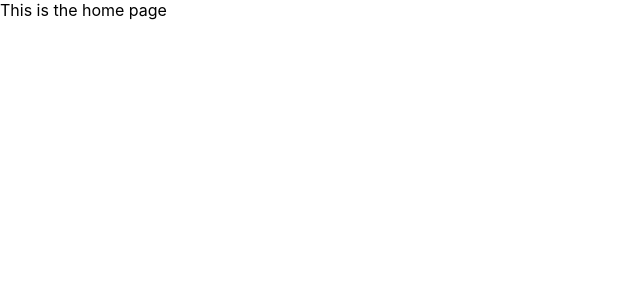
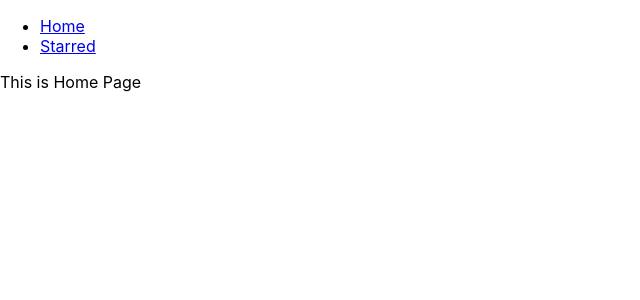
Before and after one commit to SOUMYADEVSANYAL/box-office, a React (Create React App) app: page / in a window 1280 px wide. Shown: the top 300 px of the page, without its empty margins (0-640 px from the left). Built offline with nearby package versions, Linux system fonts and the light colour scheme.

Commit message:
Nav and page components added and more eslint issues fixed.

```diff
--- a/package.json
+++ b/package.json
@@ -62,6 +62,7 @@
     "eslint-plugin-react": "^7.28.0",
     "eslint-plugin-react-hooks": "^4.3.0",
     "prettier": "^2.5.1",
-    "rimraf": "^3.0.2"
+    "rimraf": "^3.0.2",
+    "@babel/preset-react": "^7.16.7"
   }
 }
--- a/src/App.js
+++ b/src/App.js
@@ -1,17 +1,25 @@
 import React from 'react';
+
 import { Switch, Route } from 'react-router-dom';
+
+import Navs from './components/Navs';
+import Home from './pages/Home';
+import Starred from './pages/Starred';
 
 function App() {
   return (
+    <div>
+      <Navs />
       <Switch>
         <Route exact path="/">
-        This is the home page
+          <Home />
         </Route>
         <Route exact path="/starred">
-        This is the starred page
+          <Starred />
         </Route>
         <Route>404 page not found</Route>
       </Switch>
+    </div>
   );
 }
 
--- /dev/null
+++ b/src/components/Navs.js
@@ -0,0 +1,23 @@
+/* eslint-disable react/function-component-definition */
+import React from 'react';
+import { Link } from 'react-router-dom';
+
+const LINKS = [
+  { to: '/', text: 'Home' },
+  { to: '/starred', text: 'Starred' },
+];
+const Navs = () => {
+  return (
+    <div>
+      <ul>
+        {LINKS.map(item => (
+          <li key={item.to}>
+            <Link to={item.to}>{item.text}</Link>
+          </li>
+        ))}
+      </ul>
+    </div>
+  );
+};
+
+export default Navs;
--- /dev/null
+++ b/src/pages/Home.js
@@ -0,0 +1,8 @@
+/* eslint-disable react/function-component-definition */
+import React from 'react';
+
+const Home = () => {
+  return <div>This is Home Page</div>;
+};
+
+export default Home;
--- /dev/null
+++ b/src/pages/Starred.js
@@ -0,0 +1,8 @@
+/* eslint-disable react/function-component-definition */
+import React from 'react';
+
+const Starred = () => {
+  return <div>This is starred page</div>;
+};
+
+export default Starred;
--- a/src/serviceWorkerRegistration.js
+++ b/src/serviceWorkerRegistration.js
@@ -1,3 +1,4 @@
+/*eslint-disable*/
 /* eslint-disable no-restricted-globals */
 
 // This optional code is used to register a service worker.
```
Also changed, not shown: 2 other files (tests, documents, lock files or other folders). Lines whose indentation alone changed are shown as unchanged.
